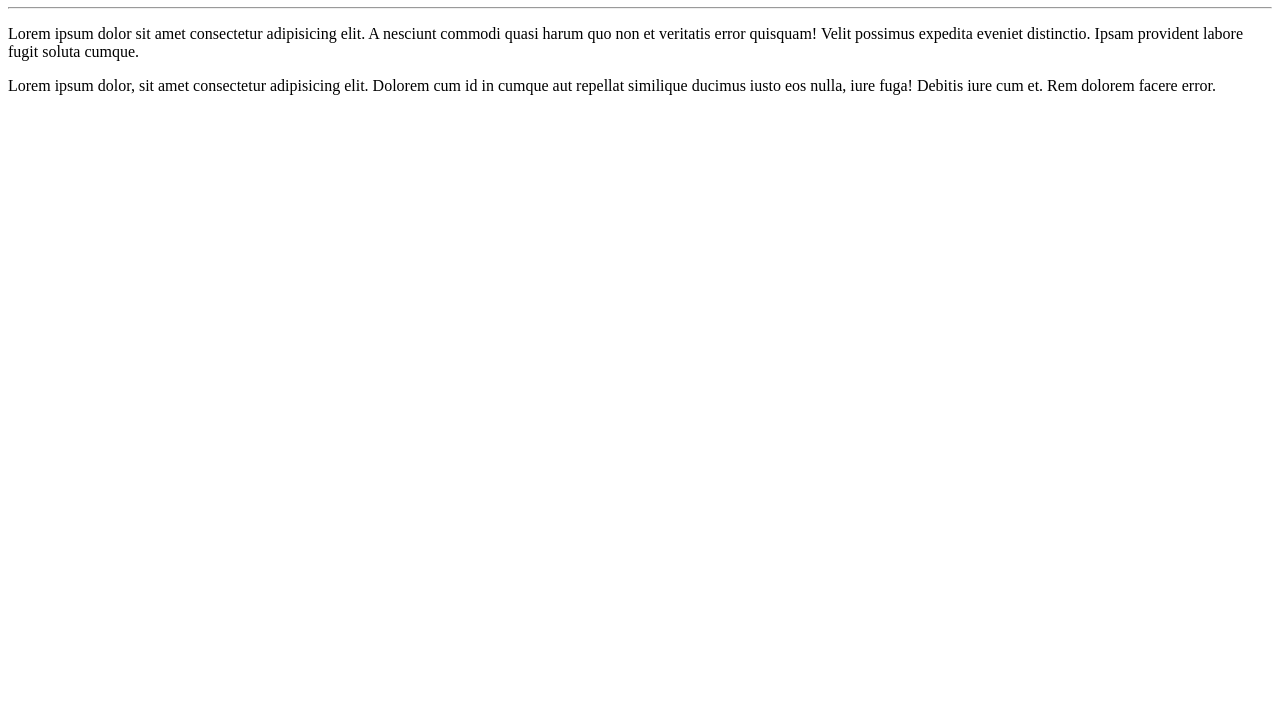
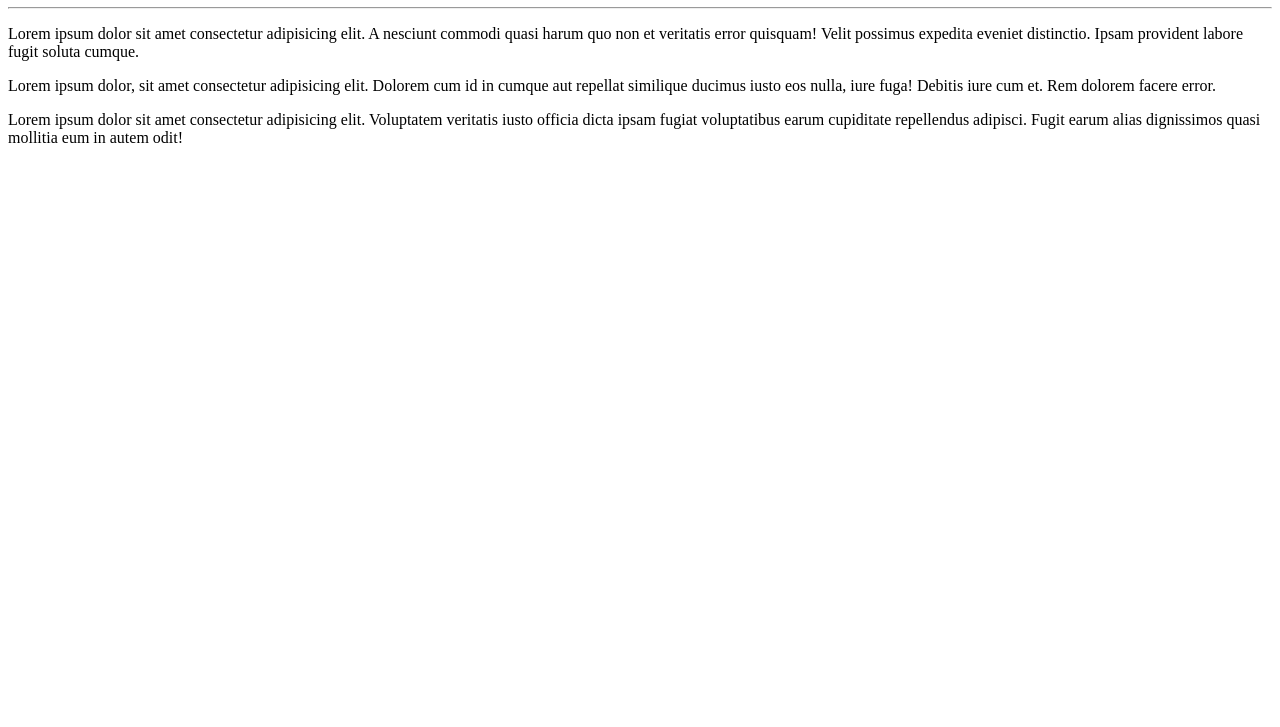
Before and after one commit to Danny-ctrl/Ola_Mundo, a plain HTML site: page site-exemplo/index.html in a window 1280 px wide. Shown: the part 73-800 px from the top of the page. Drawn offline with Linux system fonts and the light colour scheme.

Commit message:
Update index.html

```diff
--- a/site-exemplo/index.html
+++ b/site-exemplo/index.html
@@ -11,5 +11,6 @@
   <hr>
   <p>Lorem ipsum dolor sit amet consectetur adipisicing elit. A nesciunt commodi quasi harum quo non et veritatis error quisquam! Velit possimus expedita eveniet distinctio. Ipsam provident labore fugit soluta cumque.</p>
   <p>Lorem ipsum dolor, sit amet consectetur adipisicing elit. Dolorem cum id in cumque aut repellat similique ducimus iusto eos nulla, iure fuga! Debitis iure cum et. Rem dolorem facere error.</p>
+  <p>Lorem ipsum dolor sit amet consectetur adipisicing elit. Voluptatem veritatis iusto officia dicta ipsam fugiat voluptatibus earum cupiditate repellendus adipisci. Fugit earum alias dignissimos quasi mollitia eum in autem odit!</p>
 </body>
 </html>
```
